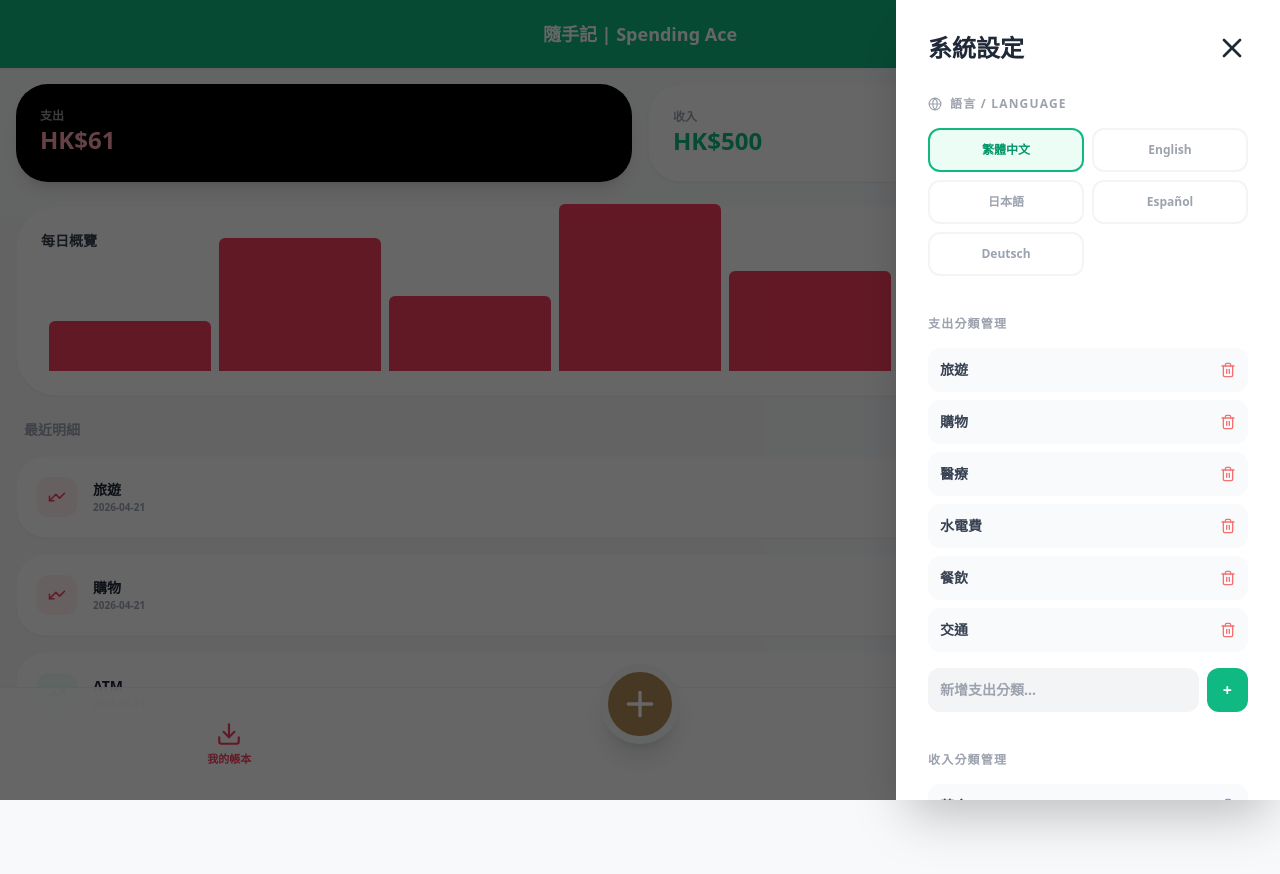
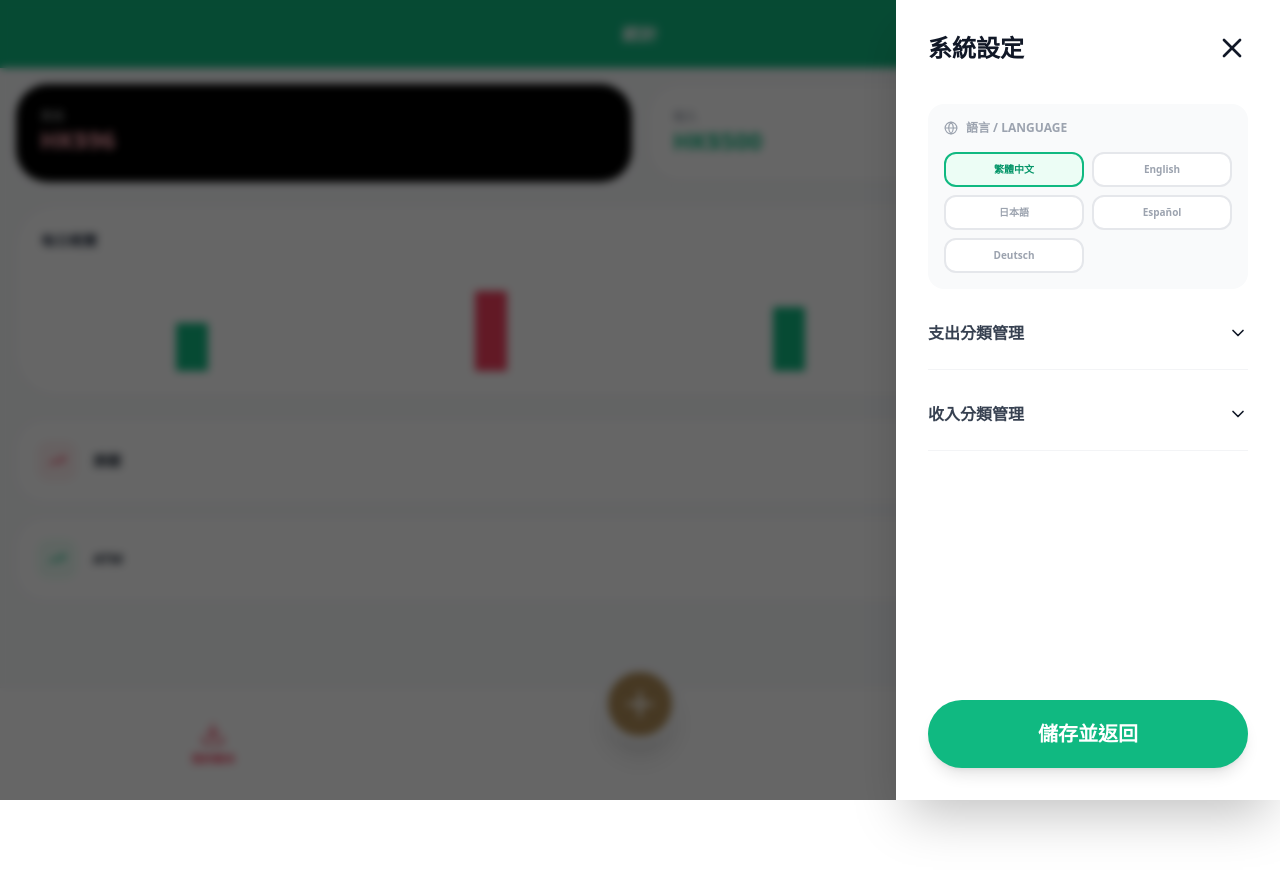
Before and after one commit to nattoisemobileai-max/mymoney, a React (Create React App) app: page / in a window 1280 px wide. Both pictures are taken after a click on the button 1240 px from the left and 34 px from the top of the page. Shown: the top 874 px of the page. After the commit the page ends 800 px from the top, so only its background shows below. Built offline with nearby package versions, Linux system fonts and the light colour scheme.

Commit message:
Update App.js

```diff
--- a/src/App.js
+++ b/src/App.js
@@ -1,7 +1,7 @@
 import React, { useState } from 'react';
 import {
   Download, Wallet, Plus, X, ChevronLeft, ChevronRight, Menu,
-  Settings, Delete, Mic, Camera, Calendar, Trash2, TrendingUp, Globe, Info
+  Trash2, TrendingUp, Globe, ChevronDown, ChevronUp
 } from 'lucide-react';
 
 const App = () => {
@@ -9,233 +9,156 @@ const App = () => {
   const [showInputPage, setShowInputPage] = useState(false);
   const [inputType, setInputType] = useState('expense');
   const [showSettingsModal, setShowSettingsModal] = useState(false);
-  const [showCalc, setShowCalc] = useState(false);
-  const [selectedRecord, setSelectedRecord] = useState(null); // 用於 Detail Page
+  const [selectedRecord, setSelectedRecord] = useState(null);
+
+  // 設定頁面的摺疊狀態
+  const [expandExp, setExpandExp] = useState(false);
+  const [expandInc, setExpandInc] = useState(false);
 
   const [records, setRecords] = useState([
-    { type: 'expense', amount: 31, category: '旅遊', id: 1, color: '#4ADE80', date: '2026-04-21', note: '機票分期' },
-    { type: 'expense', amount: 30, category: '購物', id: 2, color: '#F43F5E', date: '2026-04-21', note: '超市買菜' },
-    { type: 'income', amount: 500, category: 'ATM', id: 5, color: '#10B981', date: '2026-04-21', note: '現金提款' }
+    { type: 'expense', amount: 31, category: '旅遊', id: 1, date: '2026-04-21', note: '機票' },
+    { type: 'income', amount: 500, category: 'ATM', id: 5, date: '2026-04-21', note: '提款' }
   ]);
 
   const [currentSettings, setCurrentSettings] = useState({
-    themeColor: 'bg-emerald-500',
     language: '繁體中文',
-    appName: '隨手記 | Spending Ace',
     expCategories: ['旅遊', '購物', '醫療', '水電費', '餐飲', '交通'],
     incCategories: ['薪金', '獎金', 'ATM', '投資收入', '其他']
   });
 
-  const [formData, setFormData] = useState({ amount: '0', category: '旅遊', note: '', date: '2026-04-21' });
-  const [calcExpr, setCalcExpr] = useState('');
   const [newExpCat, setNewExpCat] = useState('');
   const [newIncCat, setNewIncCat] = useState('');
-
-  const handleSave = () => {
-    if (parseFloat(formData.amount) === 0) { alert("⚠️ 金額不能為 0"); return; }
-    const newRecord = { ...formData, type: inputType, amount: Number(formData.amount), id: Date.now() };
-    setRecords([newRecord, ...records]);
-    setShowInputPage(false);
-    setFormData({ amount: '0', category: inputType === 'expense' ? currentSettings.expCategories[0] : currentSettings.incCategories[0], note: '', date: '2026-04-21' });
-  };
 
   return (
     <div className="min-h-screen bg-[#F8F9FB] text-gray-900 pb-32 font-sans select-none overflow-x-hidden">
 
       {/* Header */}
-      <div className={`${currentSettings.themeColor} text-white p-5 sticky top-0 z-50 shadow-sm flex justify-between items-center`}>
+      <div className="bg-emerald-500 text-white p-5 sticky top-0 z-50 flex justify-between items-center">
         <div className="w-10"></div>
-        <h1 className="font-bold text-lg">{currentSettings.appName}</h1>
-        <button onClick={() => setShowSettingsModal(true)} className="w-10 flex justify-end"><Menu size={24} /></button>
+        <h1 className="font-bold text-lg">統計</h1>
+        <button onClick={() => setShowSettingsModal(true)} className="w-10 flex justify-end active:scale-90"><Menu size={24} /></button>
       </div>
 
+      {/* 主頁面內容 (Bar Chart 如 image_3.png) */}
       {activeTab === 'home' && (
-        <main className="p-4 space-y-6 animate-in fade-in">
-          {/* 收支總覽 */}
+        <main className="p-4 space-y-6">
           <div className="grid grid-cols-2 gap-4">
-            <div className="bg-black text-white p-6 rounded-[2rem] shadow-lg">
+            <div className="bg-black text-white p-6 rounded-[2rem]">
               <p className="text-xs font-bold opacity-60">支出</p>
-              <p className="text-2xl font-black text-rose-300">HK${records.filter(r=>r.type==='expense').reduce((s,r)=>s+r.amount,0)}</p>
+              <p className="text-2xl font-black text-rose-300">HK$96</p>
             </div>
-            <div className="bg-white p-6 rounded-[2rem] shadow-sm border border-gray-50">
+            <div className="bg-white p-6 rounded-[2rem] border border-gray-100 shadow-sm">
               <p className="text-xs font-bold text-gray-400">收入</p>
-              <p className="text-2xl font-black text-emerald-500">HK${records.filter(r=>r.type==='income').reduce((s,r)=>s+r.amount,0)}</p>
+              <p className="text-2xl font-black text-emerald-500">HK$500</p>
             </div>
           </div>
 
-          {/* Bar Chart 補回 (根據 image_3.png) */}
           <div className="bg-white p-6 rounded-[2.5rem] shadow-sm border border-gray-50">
-            <div className="flex justify-between items-center mb-6">
-              <h3 className="text-sm font-black text-gray-700">每日概覽</h3>
-              <div className="flex gap-4 text-[10px] font-bold">
-                <span className="flex items-center gap-1"><div className="w-2 h-2 rounded-full bg-rose-500"></div> 支出</span>
-                <span className="flex items-center gap-1"><div className="w-2 h-2 rounded-full bg-emerald-500"></div> 收入</span>
-              </div>
-            </div>
-            <div className="h-24 flex items-end justify-around gap-2 px-2">
-              {[30, 80, 45, 100, 60, 40, 75].map((h, i) => (
-                <div key={i} className="w-full bg-emerald-500/20 rounded-t-md relative" style={{ height: `${h}px` }}>
-                  <div className="absolute bottom-0 w-full bg-rose-500 rounded-t-md" style={{ height: `${h/0.6}px` }}></div>
-                </div>
-              ))}
+            <h3 className="text-sm font-black text-gray-700 mb-6">每日概覽</h3>
+            <div className="h-24 flex items-end justify-around gap-3 px-2">
+              <div className="w-8 bg-emerald-500 rounded-t-sm h-12"></div>
+              <div className="w-8 bg-rose-500 rounded-t-sm h-20"></div>
+              <div className="w-8 bg-emerald-500 rounded-t-sm h-16"></div>
+              <div className="w-8 bg-rose-500 rounded-t-sm h-10"></div>
             </div>
           </div>
 
-          {/* 明細列表 (點擊進入 Detail Page) */}
           <div className="space-y-4">
-            <h3 className="text-sm font-black text-gray-400 px-2 uppercase">最近明細</h3>
             {records.map(record => (
-              <div
-                key={record.id}
-                onClick={() => setSelectedRecord(record)} // 點擊事件
-                className="bg-white p-5 rounded-[1.8rem] shadow-sm flex justify-between items-center border border-gray-50 active:bg-gray-50 transition-colors"
-              >
+              <div key={record.id} onClick={() => setSelectedRecord(record)} className="bg-white p-5 rounded-[1.8rem] flex justify-between items-center border border-gray-50 active:bg-gray-100 transition-colors">
                 <div className="flex items-center gap-4">
-                  <div className={`w-10 h-10 rounded-xl flex items-center justify-center ${record.type === 'expense' ? 'bg-rose-50 text-rose-500' : 'bg-emerald-50 text-emerald-500'}`}>
-                    <TrendingUp size={18} className={record.type === 'expense' ? 'rotate-180' : ''}/>
-                  </div>
-                  <div>
-                    <p className="font-black text-gray-800 text-sm">{record.category}</p>
-                    <p className="text-[10px] font-bold text-gray-400">{record.date}</p>
-                  </div>
+                  <div className={`w-10 h-10 rounded-xl flex items-center justify-center ${record.type === 'expense' ? 'bg-rose-50 text-rose-500' : 'bg-emerald-50 text-emerald-500'}`}><TrendingUp size={18}/></div>
+                  <div><p className="font-black text-gray-800 text-sm">{record.category}</p></div>
                 </div>
-                <p className={`font-black ${record.type === 'expense' ? 'text-rose-600' : 'text-emerald-600'}`}>
-                  {record.type === 'expense' ? '-' : '+'}HK${record.amount}
-                </p>
+                <p className={`font-black ${record.type === 'expense' ? 'text-rose-600' : 'text-emerald-600'}`}>HK${record.amount}</p>
               </div>
             ))}
           </div>
         </main>
       )}
 
-      {/* Detail Page 彈窗 */}
-      {selectedRecord && (
-        <div className="fixed inset-0 bg-white z-[90] flex flex-col p-8 animate-in zoom-in-95">
-          <div className="flex justify-between items-center mb-10">
-            <button onClick={() => setSelectedRecord(null)}><ChevronLeft size={32}/></button>
-            <h2 className="text-xl font-black">明細詳情</h2>
-            <button onClick={() => { setRecords(records.filter(r => r.id !== selectedRecord.id)); setSelectedRecord(null); }} className="text-rose-500"><Trash2/></button>
-          </div>
-          <div className="bg-gray-50 rounded-[3rem] p-10 text-center space-y-4">
-            <p className="text-gray-400 font-bold uppercase">{selectedRecord.category}</p>
-            <p className="text-5xl font-black">HK${selectedRecord.amount}</p>
-            <p className="text-sm text-gray-500">{selectedRecord.date}</p>
-          </div>
-          <div className="mt-10 p-6 bg-white border rounded-3xl">
-            <label className="text-xs font-black text-gray-400 block mb-2 uppercase">Remarks / 備註</label>
-            <p className="font-bold text-gray-700">{selectedRecord.note || '無備註'}</p>
-          </div>
-        </div>
-      )}
+      {/* 設定 Modal - 實作點擊展開功能 */}
+      {showSettingsModal && (
+        <div className="fixed inset-0 bg-black/60 z-[110] flex justify-end backdrop-blur-sm">
+          <div className="bg-white w-5/6 max-w-sm h-full p-8 flex flex-col shadow-2xl overflow-y-auto animate-in slide-in-from-right">
+            <div className="flex justify-between items-center mb-10"><h2 className="text-2xl font-black">系統設定</h2><button onClick={() => setShowSettingsModal(false)}><X size={32} /></button></div>
 
-      {/* 新增頁面 */}
-      {showInputPage && (
-        <div className="fixed inset-0 bg-white z-[70] flex flex-col animate-in slide-in-from-bottom">
-          <div className={`${inputType === 'expense' ? 'bg-red-500' : 'bg-blue-500'} p-6 text-white flex justify-between items-center`}>
-            <button onClick={() => setShowInputPage(false)}><X size={32} /></button>
-            <span className="text-xl font-black">{inputType === 'expense' ? '新增支出' : '新增收入'}</span>
-            <button onClick={handleSave} className="bg-white text-gray-800 px-8 py-2 rounded-full font-black">儲存</button>
-          </div>
-
-          {/* image_2.png 橫向日曆 */}
-          <section className="bg-gray-50/50 py-6">
-            <div className="flex items-center justify-center gap-6 mb-6 font-black text-gray-800">
-              <ChevronLeft size={20} className="text-gray-300"/> 2026年4月 <ChevronRight size={20} className="text-gray-300"/>
-            </div>
-            <div className="flex gap-3 overflow-x-auto no-scrollbar px-6">
-              {[20, 21, 22, 23, 24, 25, 26].map(d => (
-                <button key={d} onClick={() => setFormData({...formData, date: `2026-04-${d}`})} className={`min-w-[60px] py-4 rounded-2xl flex flex-col items-center border-2 ${formData.date.includes(d.toString()) ? 'border-black bg-white shadow-md' : 'border-transparent bg-gray-100 text-gray-400'}`}>
-                  <span className="text-[10px] font-bold mb-1">二</span><span className="text-xl font-black">{d}</span>
-                </button>
-              ))}
-            </div>
-          </section>
-
-          <div className="p-6 space-y-10">
-            <section>
-              <label className="text-sm font-black text-gray-400 mb-4 block underline decoration-rose-500 decoration-4 uppercase tracking-tighter">
-                * Amount / 金額 (HKD $)
-              </label>
-              <div onClick={() => setShowCalc(true)} className="w-full bg-white border-2 border-gray-100 p-6 rounded-[2rem] text-5xl font-black text-right shadow-inner">{formData.amount}</div>
-            </section>
-            <section>
-              <label className="text-sm font-black text-gray-400 mb-4 block uppercase tracking-widest">Category / 分類</label>
-              <div className="flex gap-3 overflow-x-auto no-scrollbar">
-                {(inputType === 'expense' ? currentSettings.expCategories : currentSettings.incCategories).map(name => (
-                  <button key={name} onClick={() => setFormData({...formData, category: name})} className={`px-8 py-4 rounded-2xl border-2 whitespace-nowrap font-black transition-all ${formData.category === name ? 'border-blue-500 bg-blue-50 text-blue-600' : 'border-gray-100 bg-white text-gray-400'}`}>{name}</button>
-                ))}
-              </div>
-            </section>
-            <section className="bg-white p-5 rounded-3xl border border-gray-100 shadow-sm">
-              <label className="text-xs font-black text-gray-400 mb-3 block uppercase tracking-widest">Remarks / 備註</label>
-              <textarea placeholder="點此輸入備註內容..." value={formData.note} onChange={(e) => setFormData({...formData, note: e.target.value})} className="w-full bg-[#F9F9F6] p-4 rounded-2xl outline-none font-bold text-gray-700 min-h-[100px]"/>
-            </section>
-          </div>
-        </div>
-      )}
-
-      {/* 設定頁面 (補回支出、收入管理與完整語言) */}
-      {showSettingsModal && (
-        <div className="fixed inset-0 bg-black/60 z-[100] flex justify-end">
-          <div className="bg-white w-5/6 max-w-sm h-full p-8 flex flex-col shadow-2xl overflow-y-auto">
-            <div className="flex justify-between items-center mb-8 text-gray-800"><h2 className="text-2xl font-black">系統設定</h2><button onClick={() => setShowSettingsModal(false)}><X size={32} /></button></div>
-
-            <div className="space-y-10">
-              <section>
-                <label className="text-xs font-black text-gray-400 mb-4 block uppercase tracking-widest flex items-center gap-2"><Globe size={14}/> 語言 / Language</label>
+            <div className="space-y-6 flex-1">
+              {/* 語言切換 */}
+              <section className="bg-gray-50 p-4 rounded-2xl">
+                <label className="text-xs font-black text-gray-400 mb-4 block uppercase flex items-center gap-2"><Globe size={14}/> 語言 / Language</label>
                 <div className="grid grid-cols-2 gap-2">
                   {['繁體中文', 'English', '日本語', 'Español', 'Deutsch'].map(lang => (
-                    <button key={lang} onClick={() => setCurrentSettings({...currentSettings, language: lang})} className={`p-3 rounded-xl border-2 font-bold text-xs ${currentSettings.language === lang ? 'border-emerald-500 bg-emerald-50 text-emerald-600' : 'border-gray-100 text-gray-400'}`}>{lang}</button>
+                    <button key={lang} onClick={() => setCurrentSettings({...currentSettings, language: lang})} className={`p-2 rounded-xl border-2 font-bold text-[10px] ${currentSettings.language === lang ? 'border-emerald-500 bg-emerald-50 text-emerald-600' : 'border-gray-200 bg-white text-gray-400'}`}>{lang}</button>
                   ))}
                 </div>
               </section>
 
-              <section>
-                <label className="text-xs font-black text-gray-400 mb-4 block uppercase tracking-widest">支出分類管理</label>
-                <div className="space-y-2 mb-4">
-                  {currentSettings.expCategories.map(cat => (
-                    <div key={cat} className="flex justify-between items-center bg-gray-50 p-3 rounded-xl">
-                      <span className="font-bold text-gray-700 text-sm">{cat}</span>
-                      <button onClick={() => setCurrentSettings({...currentSettings, expCategories: currentSettings.expCategories.filter(c => c !== cat)})} className="text-red-400"><Trash2 size={16}/></button>
+              {/* 支出分類管理 (點擊標題展開) */}
+              <section className="border-b border-gray-100 pb-4">
+                <button
+                  onClick={() => setExpandExp(!expandExp)}
+                  className="w-full flex justify-between items-center py-2 group"
+                >
+                  <span className="font-black text-gray-700 group-active:text-emerald-500">支出分類管理</span>
+                  {expandExp ? <ChevronUp size={20}/> : <ChevronDown size={20}/>}
+                </button>
+                {expandExp && (
+                  <div className="mt-4 space-y-2 animate-in fade-in zoom-in-95">
+                    {currentSettings.expCategories.map(cat => (
+                      <div key={cat} className="flex justify-between bg-white border border-gray-100 p-3 rounded-xl text-sm font-bold shadow-sm">
+                        {cat}
+                        <Trash2 size={16} className="text-red-400 cursor-pointer active:scale-75" onClick={() => setCurrentSettings({...currentSettings, expCategories: currentSettings.expCategories.filter(c => c !== cat)})}/>
+                      </div>
+                    ))}
+                    <div className="flex gap-2 mt-4">
+                      <input type="text" value={newExpCat} onChange={e=>setNewExpCat(e.target.value)} placeholder="新支出分類..." className="flex-1 bg-gray-50 p-3 rounded-xl text-sm outline-none border focus:border-emerald-500 transition-all"/>
+                      <button onClick={()=>{if(newExpCat){setCurrentSettings({...currentSettings, expCategories:[...currentSettings.expCategories, newExpCat]}); setNewExpCat('')}}} className="bg-emerald-500 text-white px-5 rounded-xl font-black active:scale-90">+</button>
                     </div>
-                  ))}
-                </div>
-                <div className="flex gap-2">
-                  <input type="text" placeholder="新增支出分類..." value={newExpCat} onChange={(e) => setNewExpCat(e.target.value)} className="flex-1 bg-gray-100 p-3 rounded-xl font-bold outline-none text-sm"/>
-                  <button onClick={() => { if(newExpCat) { setCurrentSettings({...currentSettings, expCategories: [...currentSettings.expCategories, newExpCat]}); setNewExpCat(''); } }} className="bg-emerald-500 text-white px-4 rounded-xl font-black">+</button>
-                </div>
+                  </div>
+                )}
               </section>
 
-              <section>
-                <label className="text-xs font-black text-gray-400 mb-4 block uppercase tracking-widest">收入分類管理</label>
-                <div className="space-y-2 mb-4">
-                  {currentSettings.incCategories.map(cat => (
-                    <div key={cat} className="flex justify-between items-center bg-gray-50 p-3 rounded-xl">
-                      <span className="font-bold text-gray-700 text-sm">{cat}</span>
-                      <button onClick={() => setCurrentSettings({...currentSettings, incCategories: currentSettings.incCategories.filter(c => c !== cat)})} className="text-blue-400"><Trash2 size={16}/></button>
+              {/* 收入分類管理 (點擊標題展開) */}
+              <section className="border-b border-gray-100 pb-4">
+                <button
+                  onClick={() => setExpandInc(!expandInc)}
+                  className="w-full flex justify-between items-center py-2 group"
+                >
+                  <span className="font-black text-gray-700 group-active:text-blue-500">收入分類管理</span>
+                  {expandInc ? <ChevronUp size={20}/> : <ChevronDown size={20}/>}
+                </button>
+                {expandInc && (
+                  <div className="mt-4 space-y-2 animate-in fade-in zoom-in-95">
+                    {currentSettings.incCategories.map(cat => (
+                      <div key={cat} className="flex justify-between bg-white border border-gray-100 p-3 rounded-xl text-sm font-bold shadow-sm">
+                        {cat}
+                        <Trash2 size={16} className="text-blue-400 cursor-pointer active:scale-75" onClick={() => setCurrentSettings({...currentSettings, incCategories: currentSettings.incCategories.filter(c => c !== cat)})}/>
+                      </div>
+                    ))}
+                    <div className="flex gap-2 mt-4">
+                      <input type="text" value={newIncCat} onChange={e=>setNewIncCat(e.target.value)} placeholder="新收入分類..." className="flex-1 bg-gray-50 p-3 rounded-xl text-sm outline-none border focus:border-blue-500 transition-all"/>
+                      <button onClick={()=>{if(newIncCat){setCurrentSettings({...currentSettings, incCategories:[...currentSettings.incCategories, newIncCat]}); setNewIncCat('')}}} className="bg-blue-500 text-white px-5 rounded-xl font-black active:scale-90">+</button>
                     </div>
-                  ))}
-                </div>
-                <div className="flex gap-2">
-                  <input type="text" placeholder="新增收入分類..." value={newIncCat} onChange={(e) => setNewIncCat(e.target.value)} className="flex-1 bg-gray-100 p-3 rounded-xl font-bold outline-none text-sm"/>
-                  <button onClick={() => { if(newIncCat) { setCurrentSettings({...currentSettings, incCategories: [...currentSettings.incCategories, newIncCat]}); setNewIncCat(''); } }} className="bg-blue-500 text-white px-4 rounded-xl font-black">+</button>
-                </div>
+                  </div>
+                )}
               </section>
             </div>
-            <button onClick={() => setShowSettingsModal(false)} className={`w-full py-5 ${currentSettings.themeColor} text-white rounded-[2.5rem] text-xl font-black mt-10 mb-20`}>儲存設定</button>
+
+            <button onClick={() => setShowSettingsModal(false)} className="w-full py-5 bg-emerald-500 text-white rounded-[2.5rem] text-xl font-black mt-10 shadow-lg active:scale-95 transition-all">儲存並返回</button>
           </div>
         </div>
       )}
 
       {/* 底部導航 */}
-      <nav className="fixed bottom-0 left-0 right-0 bg-white/95 border-t border-gray-100 flex justify-around items-center py-4 z-40 px-6">
+      <nav className="fixed bottom-0 left-0 right-0 bg-white/95 border-t border-gray-100 flex justify-around items-center py-4 z-40">
         <button onClick={() => setActiveTab('home')} className={`flex flex-col items-center w-1/3 ${activeTab === 'home' ? 'text-rose-500' : 'text-gray-300'}`}>
           <Download size={26}/><span className="text-[11px] mt-1 font-black">我的帳本</span>
         </button>
         <div className="relative -top-10 w-1/3 flex justify-center">
           <button onClick={() => { setInputType('expense'); setShowInputPage(true); }} className="bg-[#B08D57] w-20 h-20 rounded-full flex items-center justify-center text-white shadow-xl border-[8px] border-[#F8F9FB] active:scale-90 transition-all"><Plus size={40} /></button>
         </div>
-        <button onClick={() => { setInputType('income'); setShowInputPage(true); }} className={`flex flex-col items-center w-1/3 text-gray-300`}>
+        <button onClick={() => { setInputType('income'); setShowInputPage(true); }} className="flex flex-col items-center w-1/3 text-gray-300">
           <Wallet size={26}/><span className="text-[11px] mt-1 font-black">新增收入</span>
         </button>
       </nav>
```
